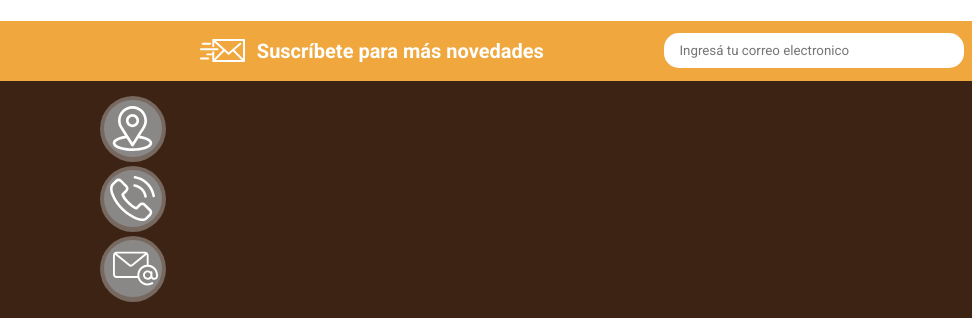
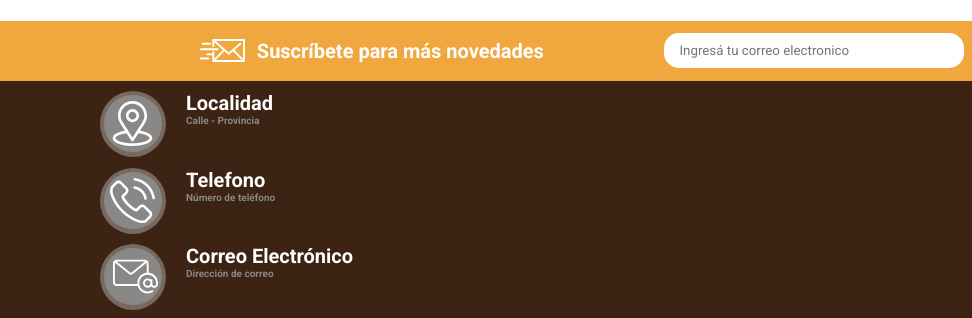
Before and after one commit to Felivander/Pet-Shop, a plain HTML site: page index.html in a window 1280 px wide. Shown: the part 1929-2247 px from the top of the page, 0-972 px from the left. Drawn offline with Linux system fonts and the light colour scheme.

Commit message:
completo petshop en desktop

```diff
--- a/css/styles.css
+++ b/css/styles.css
@@ -302,6 +302,39 @@ div.info {
     height: 30vh;
 }
 
+div.left {
+    display: flex;
+    flex-direction: column;
+    justify-content: space-evenly;
+    height: 30vh;
+}
+
+div.localidad {
+    display: flex;
+    gap: 20px;
+}
+
+div h5 {
+    font-size: 20px;
+    font-weight: 700;
+}
+
+div h6 {
+    font-size: 10px;
+    font-weight: 700;
+    color: #8A8787;
+}
+
+div.telefono {
+    display: flex;
+    gap: 20px;
+}
+
+div.correo {
+    display: flex;
+    gap: 20px;
+}
+
 footer div p {
     display: flex;
     align-items: center;
--- a/index.html
+++ b/index.html
@@ -101,16 +101,31 @@
 
         <div class="info">
             <div class="left">
+
                 <div class="localidad">
                     <img src="./img/localidad.svg" alt="localidad">
+                    <div>
+                        <h5>Localidad</h5>
+                        <h6>Calle - Provincia</h6>
+                    </div>
+                </div>
 
-                </div>
                 <div class="telefono">
                     <img src="./img/telefono.svg" alt="telefono">
+                    <div>
+                        <h5>Telefono</h5>
+                        <h6>Número de teléfono</h6>
+                    </div>
                 </div>
-                <div class="Correo Electrónico">
+
+                <div class="correo">
                     <img src="./img/correo.svg" alt="correo">
+                    <div>
+                        <h5>Correo Electrónico</h5>
+                        <h6>Dirección de correo</h6>
+                    </div>
                 </div>
+
             </div>
 
             <div class="logo">
```
